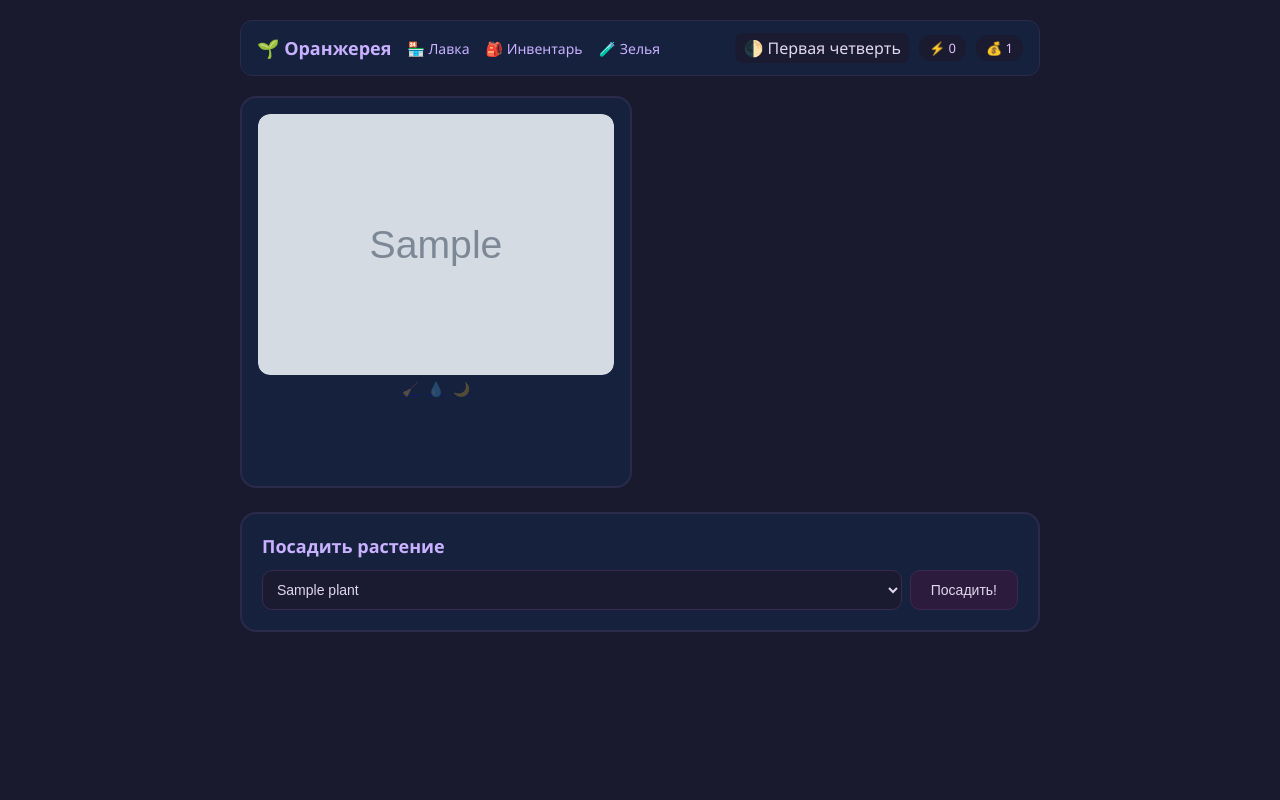
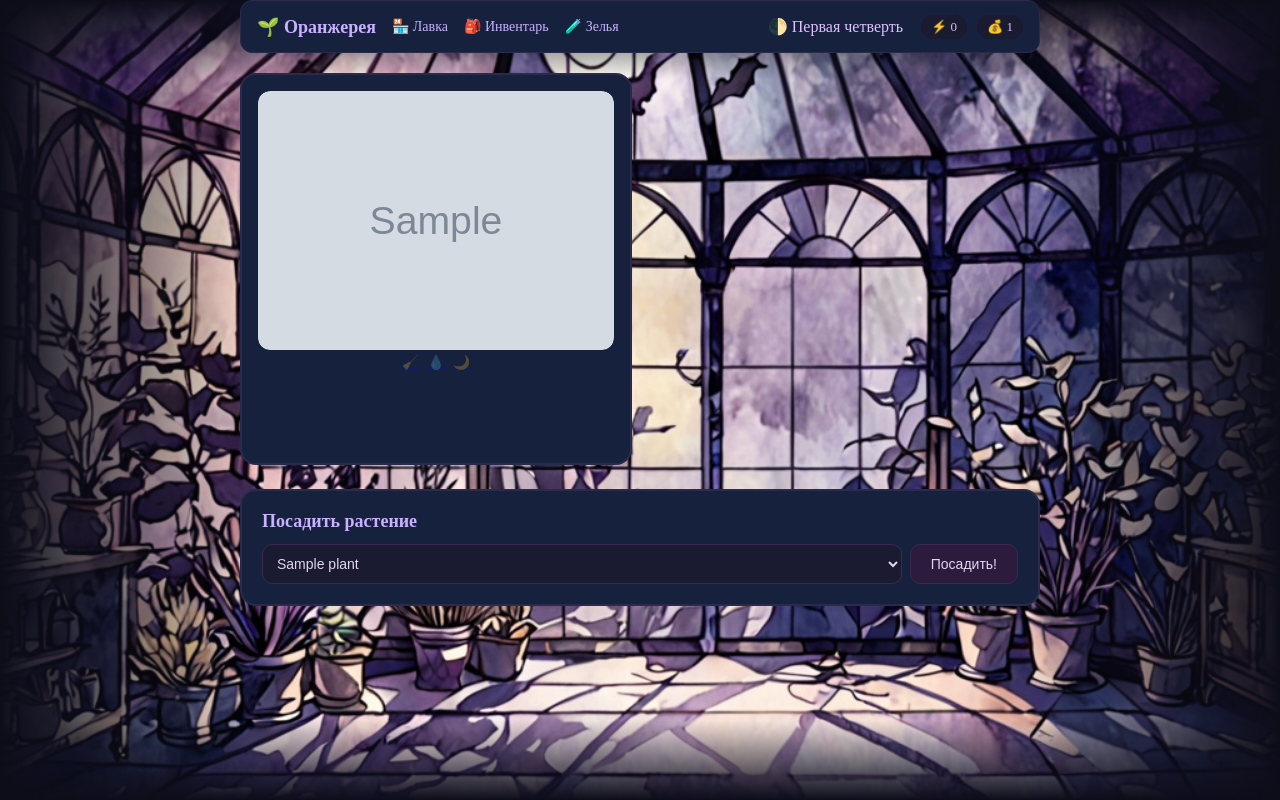
Before and after one commit to Kobatoha/TheLittleWitch, a FastAPI app: page /api/game/garden/page in a window 1280 px wide. Run offline with FastAPI, Linux system fonts and the light colour scheme; data comes from the database, SQL or seed files in the repository; tables that the repository leaves empty hold one stand-in row (values such as "Sample post"); grey boxes marked "Sample" are stand-in pictures; parts of the project's set-up code (start-up, migrations or seed data) failed here and were passed over.

Commit message:
style: enhance header and garden templates with improved background styles and color adjustments for better visual consistency

```diff
--- a/app/templates/_header_styles.html
+++ b/app/templates/_header_styles.html
@@ -1,4 +1,11 @@
 <style>
+    body {
+        background-color: var(--bg);
+        background-size: cover;
+        background-position: center;
+        background-attachment: fixed;
+        background-repeat: no-repeat;
+    }
     .header {
         display: flex;
         justify-content: space-between;
@@ -16,6 +23,6 @@
     .header a { color: var(--accent, #c9b1ff); text-decoration: none; font-size: 14px; font-weight: 500; }
     .header a:hover { text-decoration: underline; }
     .header a.brand { font-size: 18px; font-weight: 700; }
-    .moon-badge { cursor: pointer; font-size: 16px; padding: 4px 8px; border-radius: 8px; background: #1a1a30; }
+    .moon-badge { cursor: pointer; font-size: 16px; padding: 4px 8px; border-radius: 8px; color: #e0c0ff;}
     .resource-badge { background: #1a1a30; padding: 4px 10px; border-radius: 12px; font-size: 13px; color: #e0c0ff; }
 </style>
--- a/app/templates/garden.html
+++ b/app/templates/garden.html
@@ -25,11 +25,10 @@
         * { box-sizing: border-box; margin: 0; padding: 0; }
 
         body {
-            font-family: 'Segoe UI', system-ui, sans-serif;
-            background: var(--bg);
-            color: var(--text);
-            min-height: 100vh;
-            padding: 20px;
+            background-image:
+            linear-gradient(to right, #0d0d1a 0%, transparent 20%, transparent 80%, #0d0d1a 100%),
+            linear-gradient(to bottom, #0d0d1a 0%, transparent 10%, transparent 90%, #0d0d1a 100%),
+            url('/static/backgrounds/greenhouse_bg.jpg');
         }
 
         .container {
```
Also changed, not shown: app/static/backgrounds/greenhouse_bg.jpg (added).
